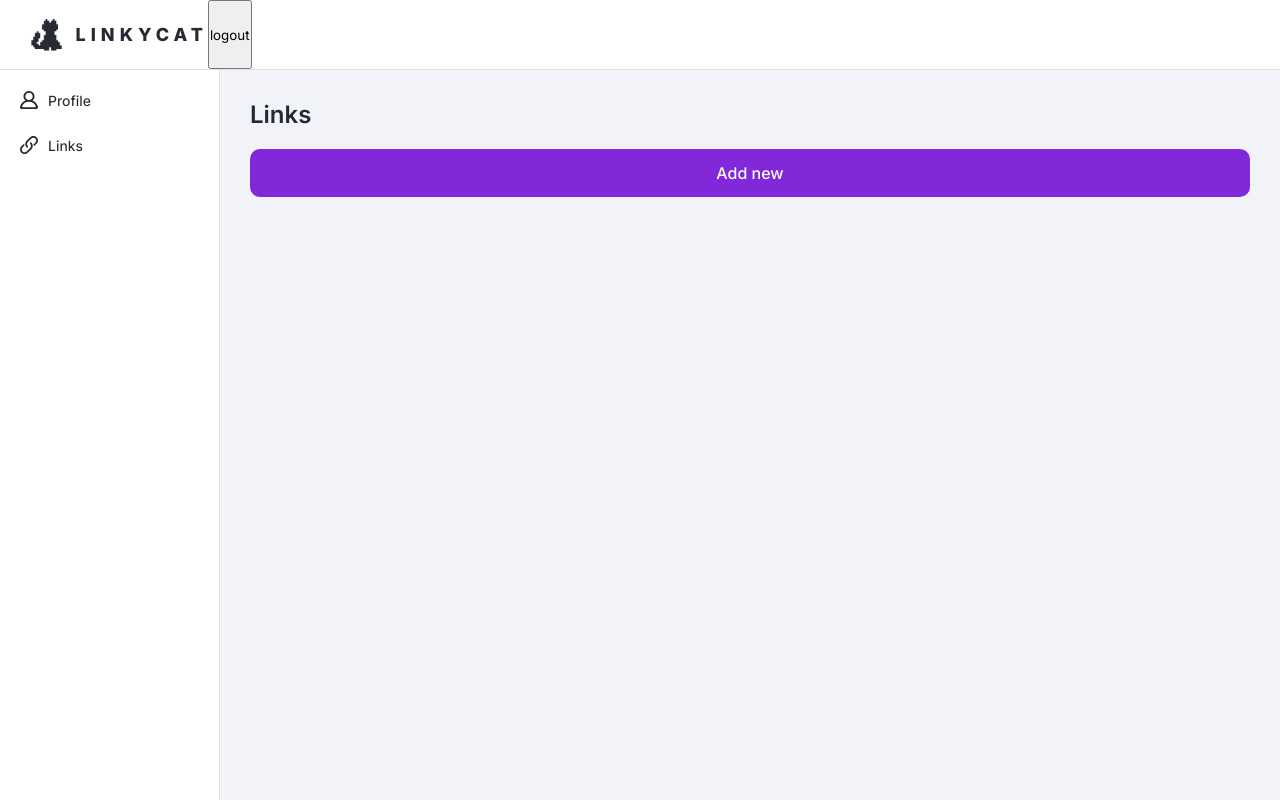
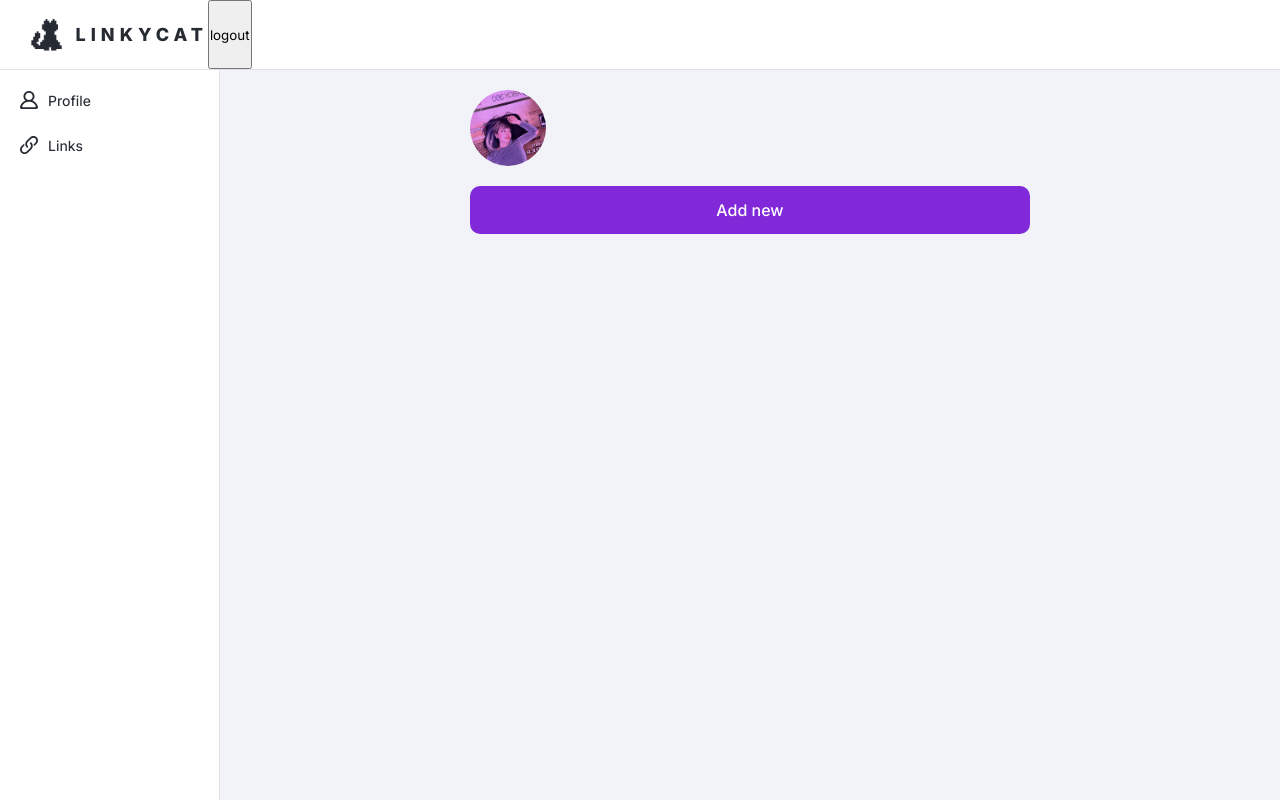
Before and after one commit to littlesekii/linky-cat-frontend, a Vue app: page /dashboard in a window 1280 px wide. Built offline with nearby package versions, Linux system fonts and the light colour scheme; no server answers; sample sign-in values are in the browser's storage; the HTML template or start-up script is replaced by a standard one.

Commit message:
feat: add profile name and bio editing

```diff
--- a/src/api/services/profileService.ts
+++ b/src/api/services/profileService.ts
@@ -1,7 +1,10 @@
 import type { Profile } from '@/types/types';
 import { api } from '../api';
+import type { ProfileResponse, ProfileUpdateRequest } from '@/types/dto/ProfileDTO';
 
 export const profileService = {
   fetchByUsername: async (username: string) =>
-    api.get<Profile>(`/api/profiles/${username}`)
+    api.get<Profile>(`/api/profiles/${username}`),
+  update: async (profileId: string, req: ProfileUpdateRequest) =>
+    api.patch<ProfileResponse>(`/api/profiles/${profileId}`, req)
 };
--- a/src/components/dashboard/sections/DashboardLinksSectionComponent.vue
+++ b/src/components/dashboard/sections/DashboardLinksSectionComponent.vue
@@ -9,6 +9,10 @@ import { nextTick, onMounted, ref, useTemplateRef, watch } from 'vue';
 import DashboardLinksLinkComponent from './links/DashboardLinksLinkComponent.vue';
 import DashboardLinksLinkModalComponent from './links/DashboardLinksLinkModalComponent.vue';
 import draggableComponent from 'vuedraggable';
+import DashboardLinksProfileComponent from './links/DashboardLinksProfileComponent.vue';
+import DashboardLinksProfileModalComponent from './links/DashboardLinksProfileModalComponent.vue';
+import type { ProfileResponse } from '@/types/dto/ProfileDTO';
+
 
 const { fetchDashboardLinks, dashboardLinks, isLoading } = useDashboard();
 const { remove, update, reorder } = useLink();
@@ -33,15 +37,18 @@ const isLinkModalOpen = ref(false);
 const isLinkDeleteConfirmationOpen = ref(false);
 
 const linkModal = useTemplateRef('link-modal');
-
-const currentEditingLinkId = ref<string | undefined>('');
-const currentEditingLink = ref<LinkUpdateRequest>();
+const profileModal = useTemplateRef('profile-modal');
 
 const currentDeletingLinkId = ref('');
 
 const errorMessage = ref('');
 
 const openProfileModal = () => isProfileModalOpen.value = true;
+const openProfileModalEdit = async (profileId: string, profile: ProfileResponse, field: 'displayName' | 'bio' ) => {
+  openProfileModal();
+  await nextTick();
+  profileModal.value?.prepareModalEdit(profileId, profile, field);
+};
 const closeProfileModal = () => isProfileModalOpen.value = false;
 
 const openLinkModal = () => isLinkModalOpen.value = true;
@@ -63,6 +70,10 @@ const openLinkDeleteConfirmation = (linkId: string) => {
 };
 const closeLinkDeleteConfirmation = () => isLinkDeleteConfirmationOpen.value = false;
 
+async function onProfileModalSubmit() {
+  await fetchDashboardLinks();
+  closeProfileModal();
+}
 
 async function onLinkModalSubmit() {
   await fetchDashboardLinks();
@@ -98,9 +109,22 @@ const debouncedChangeIsActive = utils.debounce(onLinkChangeIsActive, 600);
 </script>
 
 <template>
-<section class="dashboard-section">
-  <div class="dashboard-container">
+<section class="section-wrapper">
+  <!-- <header class="section-header">
     <h1 class="title">Links</h1>
+  </header> -->
+
+  <div class="section-container">
+
+
+
+    <DashboardLinksProfileComponent
+      :profile="{ displayName: dashboardLinks?.displayName, bio: dashboardLinks?.bio }"
+      @edit="(field) => openProfileModalEdit(
+        dashboardLinks?.profileId ?? '',
+        { displayName: dashboardLinks?.displayName, bio: dashboardLinks?.bio },
+         field)"
+    />
 
     <BaseConfirmationDialogComponent
       v-if="isLinkDeleteConfirmationOpen"
@@ -114,6 +138,12 @@ const debouncedChangeIsActive = utils.debounce(onLinkChangeIsActive, 600);
       ref="link-modal"
       @submit="onLinkModalSubmit"
       @close="closeLinkModal"
+    />
+    <DashboardLinksProfileModalComponent
+      v-if="isProfileModalOpen"
+      ref="profile-modal"
+      @submit="onProfileModalSubmit"
+      @close="closeProfileModal"
     />
 
     <BaseButtonComponent label="Add new" @click="openLinkModalCreate"/>
@@ -147,12 +177,25 @@ const debouncedChangeIsActive = utils.debounce(onLinkChangeIsActive, 600);
 
 
 <style scoped>
-.dashboard-section {
+.section-wrapper {
+  flex-grow: 1;
+  display: flex;
+  flex-direction: column;
+  align-items: center;
+
   background-color: var(--color-highlight);
   overflow-y: auto;
 }
-.dashboard-container {
-  padding: 30px;
+
+.section-header {
+  width: 100%;
+  padding: 20px;
+  border-bottom: 1px solid var(--lc-white-softer);
+}
+.section-container {
+  width: 100%;
+  max-width: 600px;
+  padding: 20px;
 
   flex-grow: 1;
   display: flex;
--- /dev/null
+++ b/src/components/dashboard/sections/links/DashboardLinksProfileComponent.vue
@@ -0,0 +1,106 @@
+<script setup lang="ts">
+import type { ProfileResponse } from '@/types/dto/ProfileDTO';
+
+const props = defineProps<{
+  profile: ProfileResponse
+}>();
+
+const emit = defineEmits(['edit']);
+
+</script>
+
+<template>
+<div class="profile-wrapper">
+  <div class="profile-image"></div>
+
+  <div class="profile-properties-grid">
+    <div class="profile-property-row">
+      <button class="profile-property" @click="emit('edit', 'displayName')">
+        <p class="profile-name">{{ props.profile.displayName }}</p>
+      </button>
+    </div>
+
+    <div class="profile-property-row">
+      <button class="profile-property" @click="emit('edit', 'bio')">
+        <p class="profile-bio">{{ props.profile.bio }}</p>
+      </button>
+    </div>
+  </div>
+
+
+</div>
+</template>
+
+
+<style scoped>
+
+button {
+  display: inline-block;
+  background: none;
+  border: none;
+  cursor: pointer;
+}
+
+button:hover {
+  text-decoration: underline;
+}
+
+.profile-wrapper {
+  /* padding: 15px 0; */
+  padding-right: 15px;
+
+  display: flex;
+  align-items: center;
+  gap: 15px;
+}
+
+.profile-image {
+  width: 76px;
+  height: 76px;
+
+  background-image: url('@/assets/profile.jpg');
+  background-position: center;
+  background-size: cover;
+  background-repeat: no-repeat;
+
+  border-radius: 100%;
+}
+
+.profile-properties-grid {
+  flex: 1;
+  display: grid;
+  grid-template-rows: repeat(3, minmax(0, max-content));
+  gap: 5px;
+}
+
+.profile-property-row {
+  display: grid;
+  grid-template-columns: minmax(0, max-content) minmax(0, max-content);
+}
+
+.profile-property {
+  text-align: left;
+
+  color: var(--color-text);
+  font-size: 14px;
+}
+
+.profile-name {
+  flex: 1;
+  white-space: nowrap;
+  overflow: hidden;
+  text-overflow: ellipsis;
+
+  font-weight: 600;
+}
+
+.profile-bio {
+  flex: 1;
+  white-space: nowrap;
+  overflow: hidden;
+  text-overflow: ellipsis;
+
+  color: var(--color-text-secondary);
+}
+
+</style>
--- /dev/null
+++ b/src/components/dashboard/sections/links/DashboardLinksProfileModalComponent.vue
@@ -0,0 +1,127 @@
+<script setup lang="ts">
+import BaseButtonComponent from '@/components/common/BaseButtonComponent.vue';
+import BaseInputComponent from '@/components/common/BaseInputComponent.vue';
+import BaseModalComponent from '@/components/common/BaseModalComponent.vue';
+import { useProfile } from '@/composables/useProfile';
+import type { ProfileResponse, ProfileUpdateRequest } from '@/types/dto/ProfileDTO';
+import { ApiError } from '@/types/error/ApiError';
+import { ERROR_MESSAGE } from '@/utils/messages/error';
+import { nextTick, ref, useTemplateRef } from 'vue';
+
+
+const editData = ref<{
+  profileId: string,
+  profile: ProfileUpdateRequest
+}>();
+
+const emit = defineEmits(['close', 'submit']);
+
+const { update } = useProfile();
+
+const isLoading = ref(false);
+const errorMessage = ref('');
+const inputData = ref<ProfileUpdateRequest>({
+  displayName: '',
+  bio: ''
+});
+
+const nameInputRef = useTemplateRef('name-input');
+const bioInputRef = useTemplateRef('bio-input');
+
+const modalTitle = ref('Edit profile');
+
+function resetForm() {
+  errorMessage.value = '';
+  inputData.value = {
+    displayName: '',
+    bio: ''
+  };
+}
+
+async function onSubmit() {
+
+  const body = { ...inputData.value };
+
+  isLoading.value = true;
+  try {
+    if (editData.value) {
+      await update(editData.value.profileId, body as ProfileUpdateRequest);
+    }
+    emit('submit');
+  } catch (error: unknown) {
+    isLoading.value = false;
+    if (error instanceof ApiError) {
+      errorMessage.value = error.message;
+    } else {
+      errorMessage.value = ERROR_MESSAGE.getDefault();
+    }
+  }
+}
+
+const prepareModalEdit = async (profileId: string, profile: ProfileResponse, field: 'displayName' | 'bio') => {
+  editData.value = {
+    profileId,
+    profile
+  };
+  resetForm();
+
+  if (editData.value) {
+    inputData.value = { ...editData.value.profile };
+  }
+
+  await nextTick();
+  if (field === 'displayName') {
+    nameInputRef.value?.setFocus();
+  }
+  if (field === 'bio') {
+    bioInputRef.value?.setFocus();
+  }
+};
+defineExpose({ prepareModalEdit });
+
+</script>
+
+<template>
+<BaseModalComponent :title="modalTitle" :is-open="true" @close="emit('close')">
+
+  <form class="modal-form" @submit.prevent="onSubmit">
+    <div class="inputs">
+      <BaseInputComponent
+        label="Name"
+        ref="name-input"
+        :max-length="30"
+        v-model="inputData.displayName"
+        :error-message="errorMessage"
+      />
+      <BaseInputComponent
+        label="Bio"
+        type="textarea"
+        :max-length="160"
+        ref="bio-input"
+        v-model="inputData.bio"
+      />
+    </div>
+    <BaseButtonComponent v-if="!isLoading" label="Save" type="submit" :disabled="false" />
+    <img v-else class="loading-icon" src="@/assets/loading.svg">
+  </form>
+
+</BaseModalComponent>
+</template>
+
+<style scoped>
+.modal-form {
+  display: flex;
+  flex-direction: column;
+  gap: 15px;
+}
+
+.inputs {
+  display: flex;
+  flex-direction: column;
+  gap: 10px;
+}
+
+.loading-icon {
+  height: 3rem;
+}
+</style>
--- a/src/composables/useProfile.ts
+++ b/src/composables/useProfile.ts
@@ -1,4 +1,5 @@
 import { profileService } from '@/api/services/profileService';
+import type { ProfileUpdateRequest } from '@/types/dto/ProfileDTO';
 import { ApiError } from '@/types/error/ApiError';
 import type { Profile } from '@/types/types';
 import { readonly, ref } from 'vue';
@@ -22,9 +23,20 @@ export const useProfile = () => {
     }
   };
 
+  const update = async (profileId: string, req: ProfileUpdateRequest) => {
+    isLoading.value = true;
+
+    try {
+      await profileService.update(profileId, req);
+    } finally {
+      isLoading.value = false;
+    }
+  };
+
   return {
     profile: readonly(profile),
     isLoading: readonly(isLoading),
-    fetchByUsername
+    fetchByUsername,
+    update
   };
 };
--- a/src/types/dto/ProfileDTO.ts
+++ b/src/types/dto/ProfileDTO.ts
@@ -7,3 +7,8 @@ export interface ProfileResponse {
   profileViews?: number;
   links?: LinkResponse[];
 }
+
+export interface ProfileUpdateRequest {
+  displayName?: string;
+  bio?: string;
+}
```
